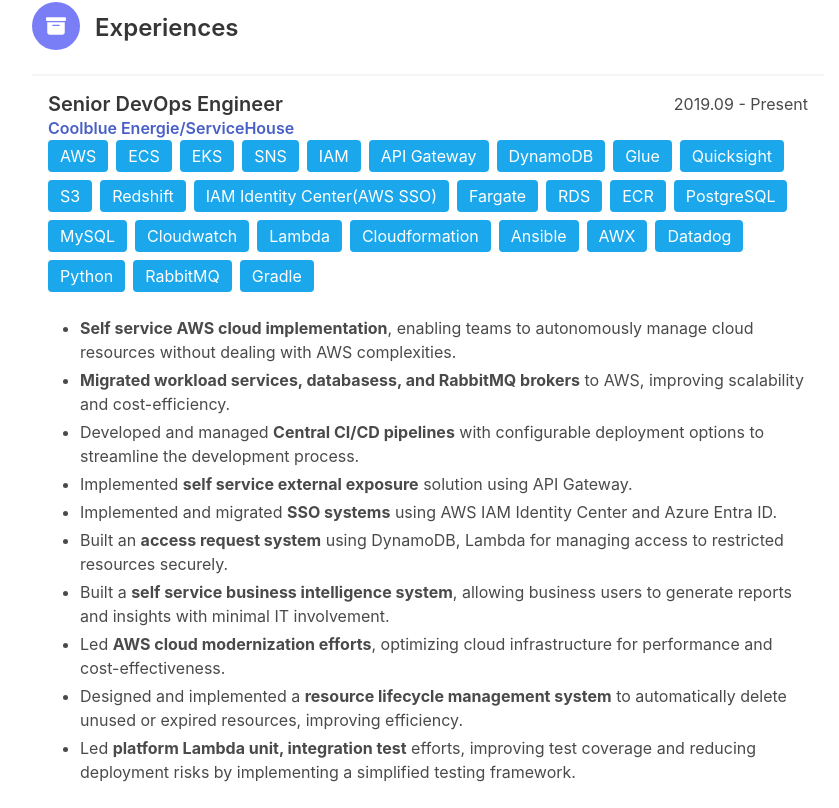
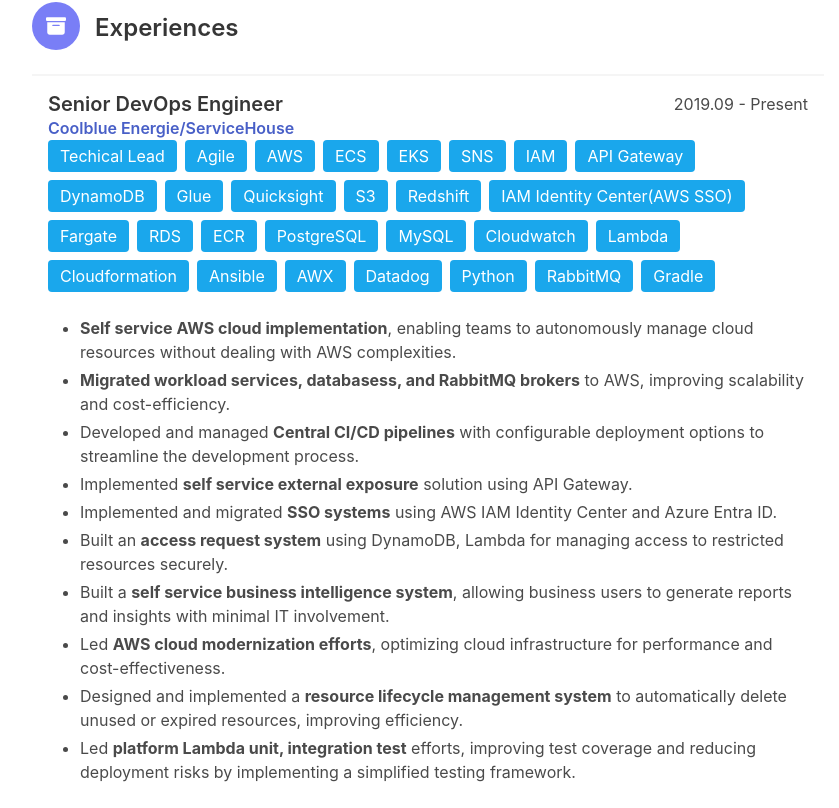
Before and after one commit to ethemcemozkan/me, a React (Create React App) app: page / in a window 1280 px wide. Shown: the part 1732-2540 px from the top of the page, without its empty margins (212-1051 px from the left). Built offline with nearby package versions, Linux system fonts and the light colour scheme.

Commit message:
Update App.js

```diff
--- a/src/App.js
+++ b/src/App.js
@@ -90,7 +90,7 @@
                    {skill: 'RabbitMQ', level: 3},
                    {skill: 'CDK', level: 3},
                    {skill: 'ELK', level: 3},
-                   {skill: 'Terraform', level: 2},
+                   {skill: 'Terraform', level: 3},
                    {skill: 'Cassandra', level: 2},
                   ]
                 },
@@ -148,6 +148,8 @@
                   companyWebSite: 'https://www.coolblue.nl/energie',
                   datesBetween: '2019.09 - Present',
                   descriptionTags: [
+                    'Techical Lead',
+                    'Agile',
                     'AWS',
                     'ECS',
                     'EKS',
@@ -214,6 +216,7 @@
                   companyMeta: 'The Scientific and Technological Research Council Of Turkey',
                   datesBetween: '2012.05 - 2018.06',
                   descriptionTags: [
+                    'Agile',
                     'Java',
                     'EC2',
                     'Cloudformation',
```
